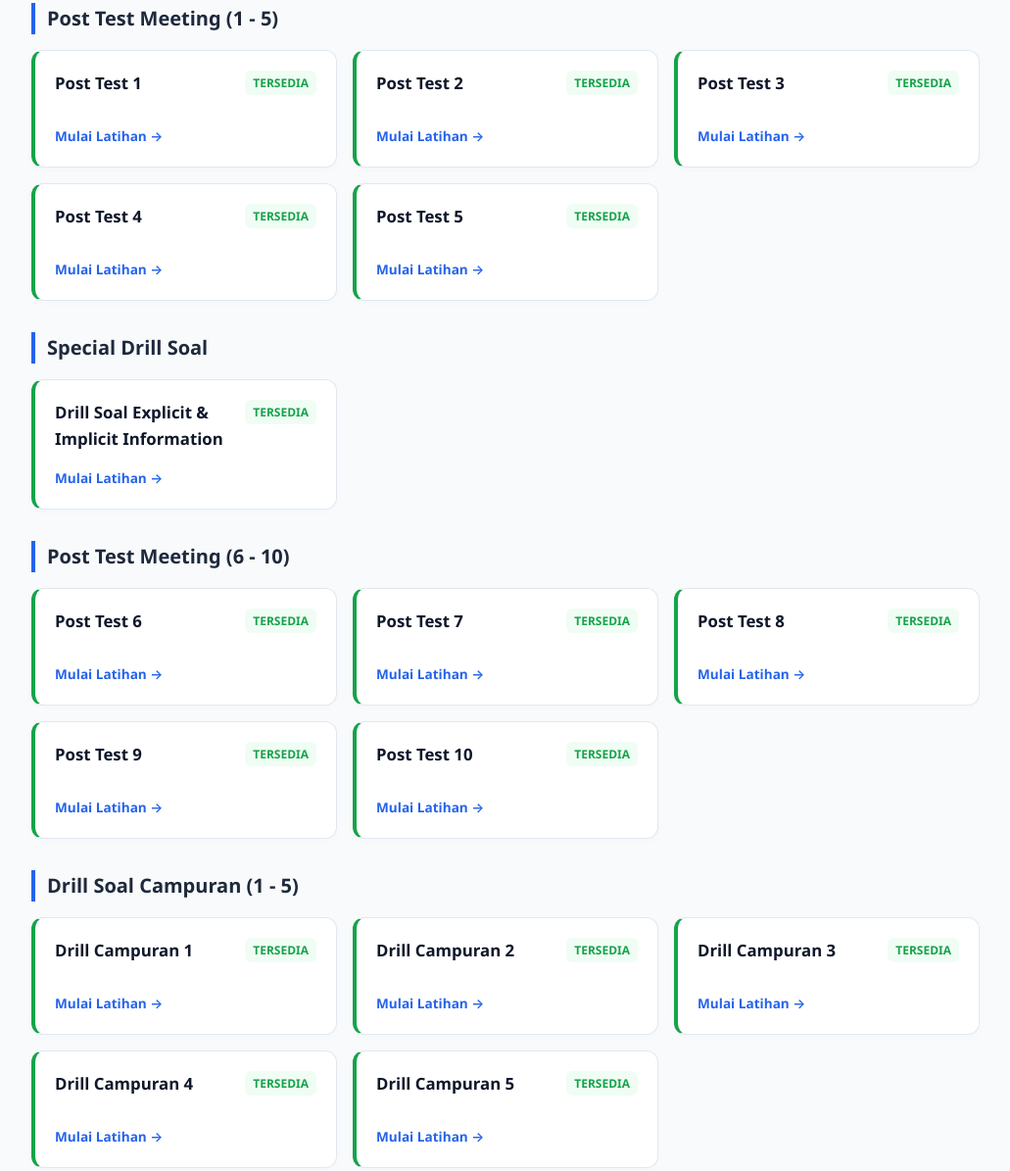
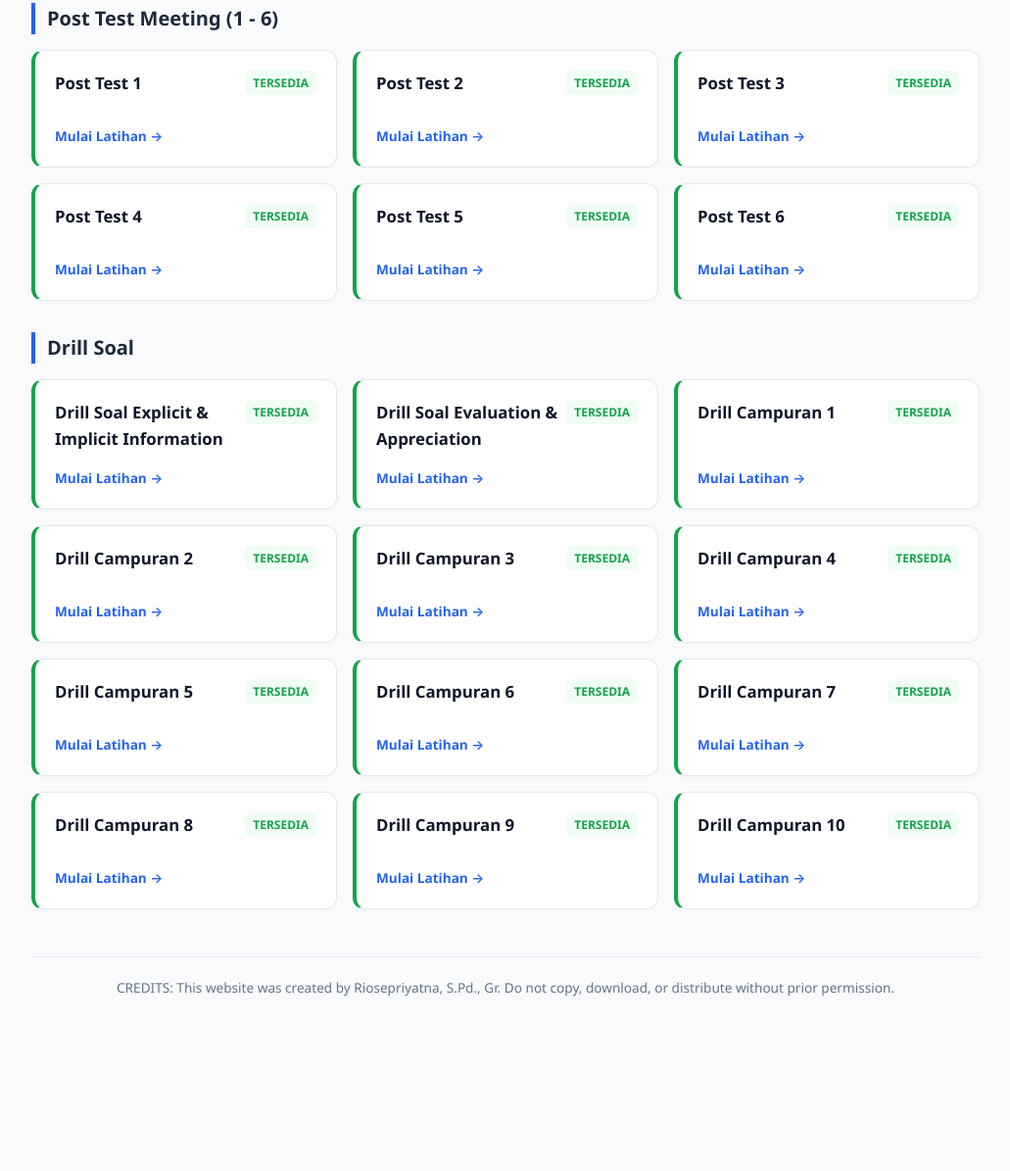
Before and after one commit to mr-rii/rgptkaengsma, a plain HTML site: page index.htm in a window 1280 px wide. Shown: the part 173-1368 px from the top of the page at 98% size, without its empty margins (124-1155 px from the left). After the commit the page ends 1284 px from the top, so only its background shows below. Drawn offline with Linux system fonts and the light colour scheme.

Commit message:
index.htm Update Number 1

```diff
--- a/index.htm
+++ b/index.htm
@@ -159,8 +159,8 @@
 
 <div class="container">
 
-    <!-- Post Test 1 - 5 -->
-    <div class="section-title">Post Test Meeting (1 - 5)</div>
+    <!-- Post Test 1 - 6 -->
+    <div class="section-title">Post Test Meeting (1 - 6)</div>
     <div class="grid-menu">
         <a href="post_test_meeting_1.htm" class="menu-card">
             <div class="menu-card-header">
@@ -201,10 +201,18 @@
             </div>
             <div class="menu-footer">Mulai Latihan &rarr;</div>
         </a>
+
+        <a href="post_test_meeting_6.htm" class="menu-card">
+            <div class="menu-card-header">
+                <span class="menu-title">Post Test 6</span>
+                <span class="badge">Tersedia</span>
+            </div>
+            <div class="menu-footer">Mulai Latihan &rarr;</div>
+        </a>
     </div>
 
-    <!-- Special Drills -->
-    <div class="section-title">Special Drill Soal</div>
+    <!-- Drill Soal -->
+    <div class="section-title">Drill Soal</div>
     <div class="grid-menu">
         <a href="drill_soal_explicit_and_implicit_information.htm" class="menu-card">
             <div class="menu-card-header">
@@ -213,55 +221,15 @@
             </div>
             <div class="menu-footer">Mulai Latihan &rarr;</div>
         </a>
-    </div>
 
-    <!-- Post Test 6 - 10 -->
-    <div class="section-title">Post Test Meeting (6 - 10)</div>
-    <div class="grid-menu">
-        <a href="post_test_meeting_6.htm" class="menu-card">
+        <a href="drill_soal_evaluation_and_appreciation.htm" class="menu-card">
             <div class="menu-card-header">
-                <span class="menu-title">Post Test 6</span>
+                <span class="menu-title">Drill Soal Evaluation & Appreciation</span>
                 <span class="badge">Tersedia</span>
             </div>
             <div class="menu-footer">Mulai Latihan &rarr;</div>
         </a>
 
-        <a href="post_test_meeting_7.htm" class="menu-card">
-            <div class="menu-card-header">
-                <span class="menu-title">Post Test 7</span>
-                <span class="badge">Tersedia</span>
-            </div>
-            <div class="menu-footer">Mulai Latihan &rarr;</div>
-        </a>
-
-        <a href="post_test_meeting_8.htm" class="menu-card">
-            <div class="menu-card-header">
-                <span class="menu-title">Post Test 8</span>
-                <span class="badge">Tersedia</span>
-            </div>
-            <div class="menu-footer">Mulai Latihan &rarr;</div>
-        </a>
-
-        <a href="post_test_meeting_9.htm" class="menu-card">
-            <div class="menu-card-header">
-                <span class="menu-title">Post Test 9</span>
-                <span class="badge">Tersedia</span>
-            </div>
-            <div class="menu-footer">Mulai Latihan &rarr;</div>
-        </a>
-
-        <a href="post_test_meeting_10.htm" class="menu-card">
-            <div class="menu-card-header">
-                <span class="menu-title">Post Test 10</span>
-                <span class="badge">Tersedia</span>
-            </div>
-            <div class="menu-footer">Mulai Latihan &rarr;</div>
-        </a>
-    </div>
-
-    <!-- Drill Soal Campuran 1 - 5 -->
-    <div class="section-title">Drill Soal Campuran (1 - 5)</div>
-    <div class="grid-menu">
         <a href="drill_soal_campuran_1.htm" class="menu-card">
             <div class="menu-card-header">
                 <span class="menu-title">Drill Campuran 1</span>
@@ -301,6 +269,46 @@
             </div>
             <div class="menu-footer">Mulai Latihan &rarr;</div>
         </a>
+
+        <a href="drill_soal_campuran_6.htm" class="menu-card">
+            <div class="menu-card-header">
+                <span class="menu-title">Drill Campuran 6</span>
+                <span class="badge">Tersedia</span>
+            </div>
+            <div class="menu-footer">Mulai Latihan &rarr;</div>
+        </a>
+
+        <a href="drill_soal_campuran_7.htm" class="menu-card">
+            <div class="menu-card-header">
+                <span class="menu-title">Drill Campuran 7</span>
+                <span class="badge">Tersedia</span>
+            </div>
+            <div class="menu-footer">Mulai Latihan &rarr;</div>
+        </a>
+
+        <a href="drill_soal_campuran_8.htm" class="menu-card">
+            <div class="menu-card-header">
+                <span class="menu-title">Drill Campuran 8</span>
+                <span class="badge">Tersedia</span>
+            </div>
+            <div class="menu-footer">Mulai Latihan &rarr;</div>
+        </a>
+
+        <a href="drill_soal_campuran_9.htm" class="menu-card">
+            <div class="menu-card-header">
+                <span class="menu-title">Drill Campuran 9</span>
+                <span class="badge">Tersedia</span>
+            </div>
+            <div class="menu-footer">Mulai Latihan &rarr;</div>
+        </a>
+
+        <a href="drill_soal_campuran_10.htm" class="menu-card">
+            <div class="menu-card-header">
+                <span class="menu-title">Drill Campuran 10</span>
+                <span class="badge">Tersedia</span>
+            </div>
+            <div class="menu-footer">Mulai Latihan &rarr;</div>
+        </a>
     </div>
 
     <!-- CREDITS SECTION -->
```
